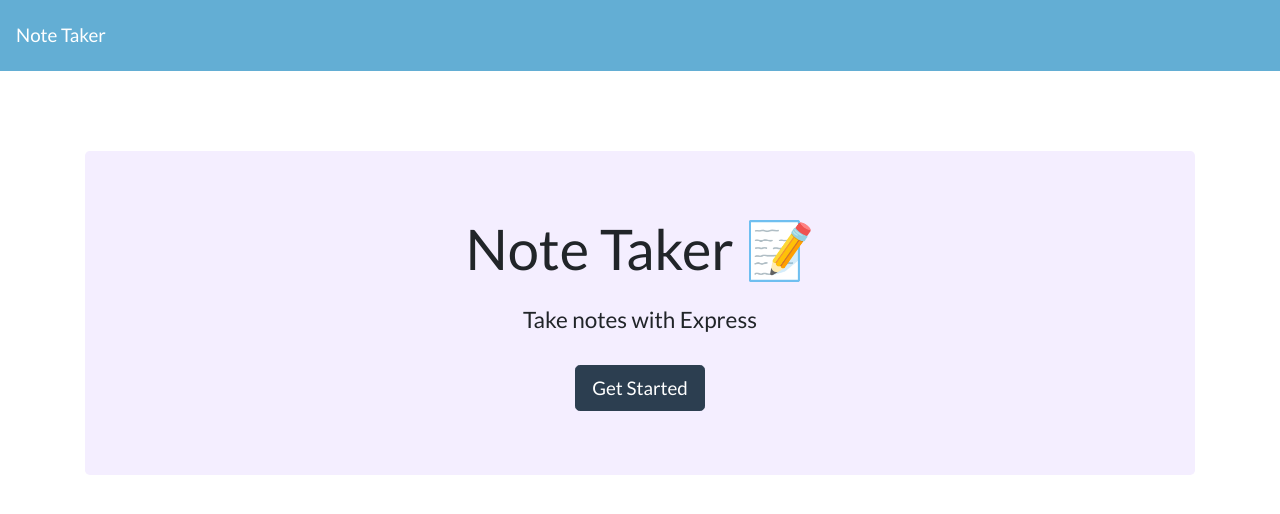
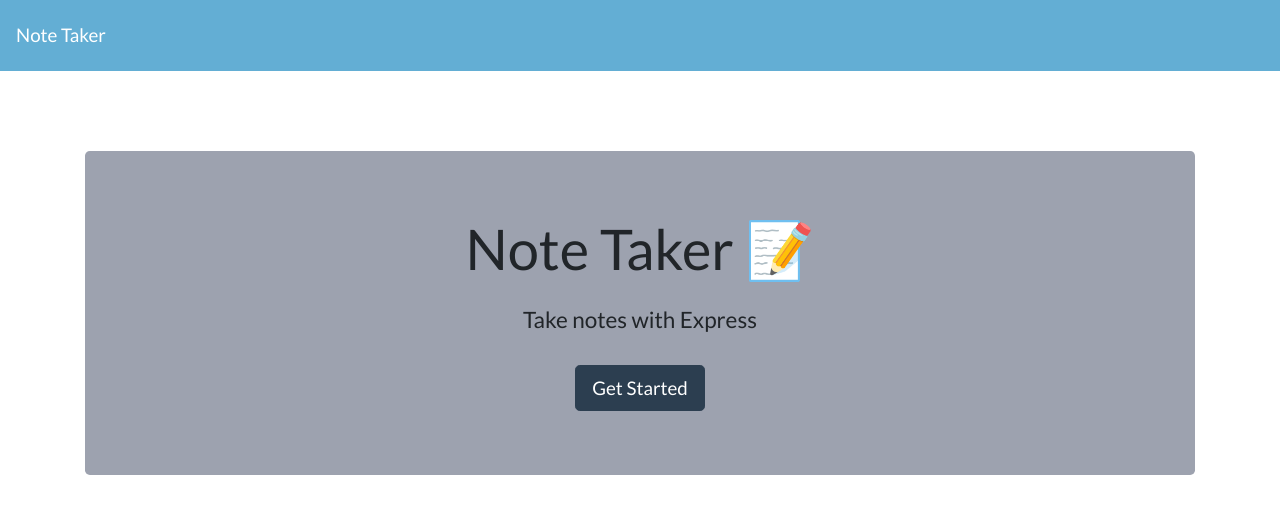
Before and after one commit to FisherK19/Express.js-Challenge-note-taker, a website: page public/index.html in a window 1280 px wide. Drawn offline with nearby package versions, Linux system fonts and the light colour scheme; a web font is replaced by a local one.

Commit message:
updating image and colors

```diff
--- a/public/assets/css/styles.css
+++ b/public/assets/css/styles.css
@@ -83,5 +83,5 @@
 }
 
 .container-bg {
-  background-color: #f4eeff;
+  background-color: #9da2af;
 }
```
Also changed, not shown: README.md, public/images/note taker.png.
